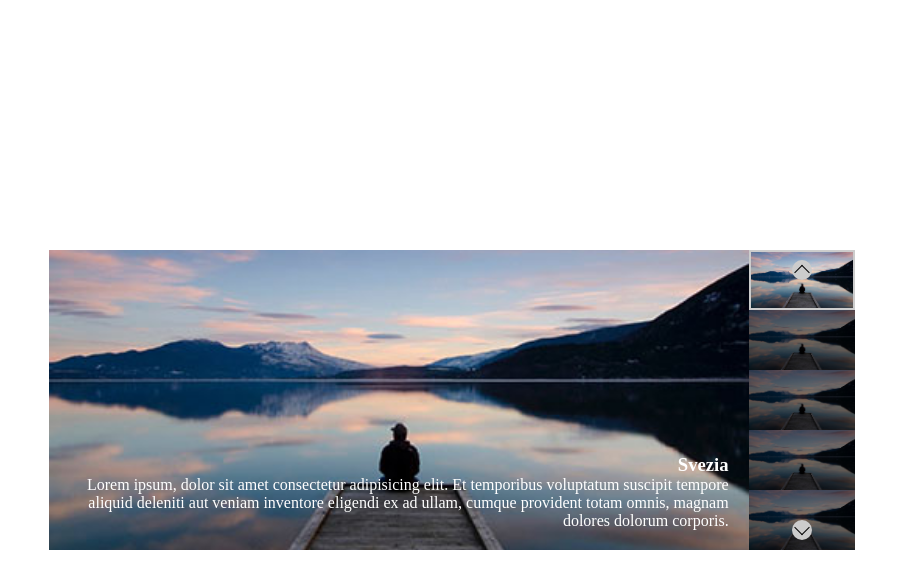
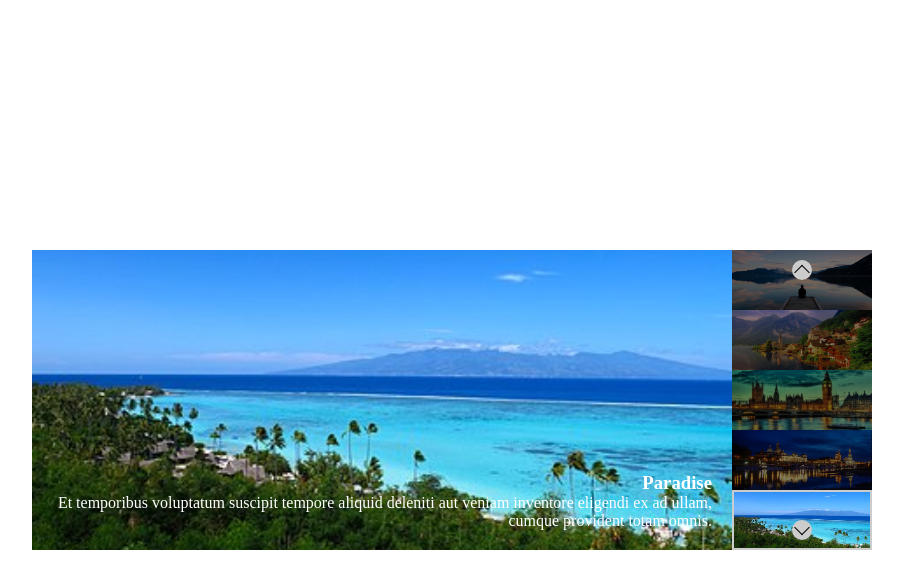
Before and after one commit to JacopoNa/vue-slider, a plain HTML site: page index.html in a window 1280 px wide. Both pictures are taken after a click on the element 990 px from the left and 270 px from the top of the page. Shown: the whole page, without its empty margins (188-1091 px from the left). Drawn offline with nearby package versions, Linux system fonts and the light colour scheme.

Commit message:
exercise done

```diff
--- a/index.html
+++ b/index.html
@@ -28,10 +28,14 @@
                     </div>
 
                     <div class="thumbs">
-                        <div class="prev"></div>
-                        <div class="next"></div>
+                        <!-- richiamo della funzione al click per mostrare l'elemento precedente -->
+                        <div @click="showPreviousPicture" class="prev"></div>
+
+                        <!-- richiamo della funzione al click per mostrare l'elemento successivo -->
+                        <div @click="showNextPicture" class="next"></div>
+
                         <div v-for="(image, currentIndex) in slides" class="thumb" :class="{ 'active': (currentIndex === currentCountry)}">
-                            <img :src="slides[currentCountry].image" :alt="slides[currentCountry].title"/>
+                            <img :src="slides[currentIndex].image" :alt="slides[currentCountry].title"/>
                         </div>
                         <!-- <div class="thumb">
                             <img src="img/02.jpg" alt="Svizzera" />
--- a/js/script.js
+++ b/js/script.js
@@ -34,6 +34,24 @@ var app = new Vue(
                     text: 'Et temporibus voluptatum suscipit tempore aliquid deleniti aut veniam inventore eligendi ex ad ullam, cumque provident totam omnis.',
                 }
             ]
+        },
+        methods: {
+            showNextPicture() {
+                if(this.currentCountry < this.slides.length - 1) {
+                    // Incrementa di 1 currentCountry fino all'ultima foto
+                    this.currentCountry++;
+                } else {
+                    this.currentCountry = 0;
+                }
+            },
+            showPreviousPicture() {
+                if(this.currentCountry > 0) {
+                    // Incrementa di 1 currentCountry fino all'ultima foto
+                    this.currentCountry--;
+                } else {
+                    this.currentCountry = this.slides.length - 1;
+                }
+            }
         }
     }
 )
```
